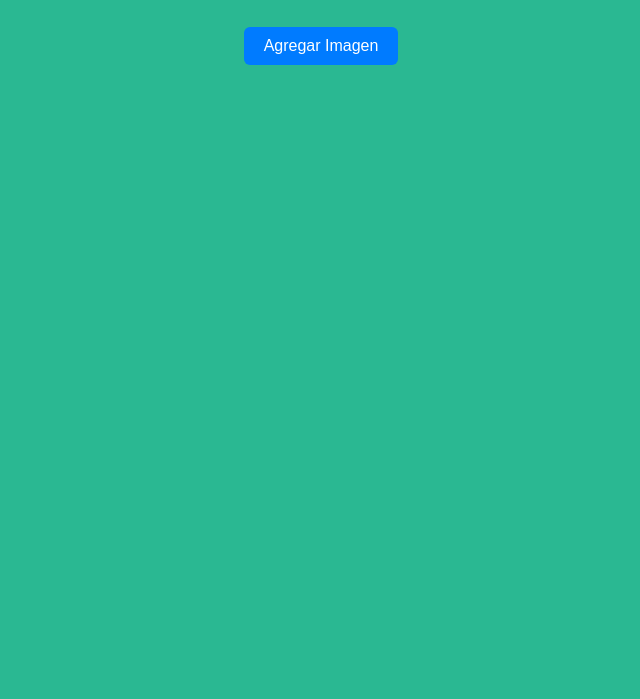
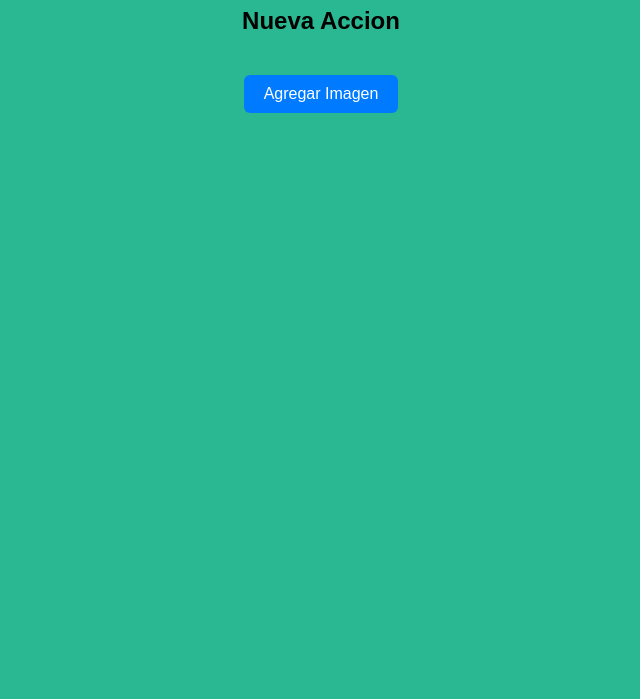
Before and after one commit to Capcha2405/Inicet, a plain HTML site: page index.html in a window 1280 px wide. Shown: the part 101-800 px from the top of the page, without its empty margins (319-959 px from the left). Drawn offline with Linux system fonts and the light colour scheme.

Commit message:
nueva accion

```diff
--- a/index.html
+++ b/index.html
@@ -54,6 +54,7 @@
 <body>
 
     <h1>Galería Interactiva de Fotos</h1>
+    <h2>Nueva Accion</h2>
     <button id="addImage">Agregar Imagen</button>
 
     <div id="gallery"></div>
```
